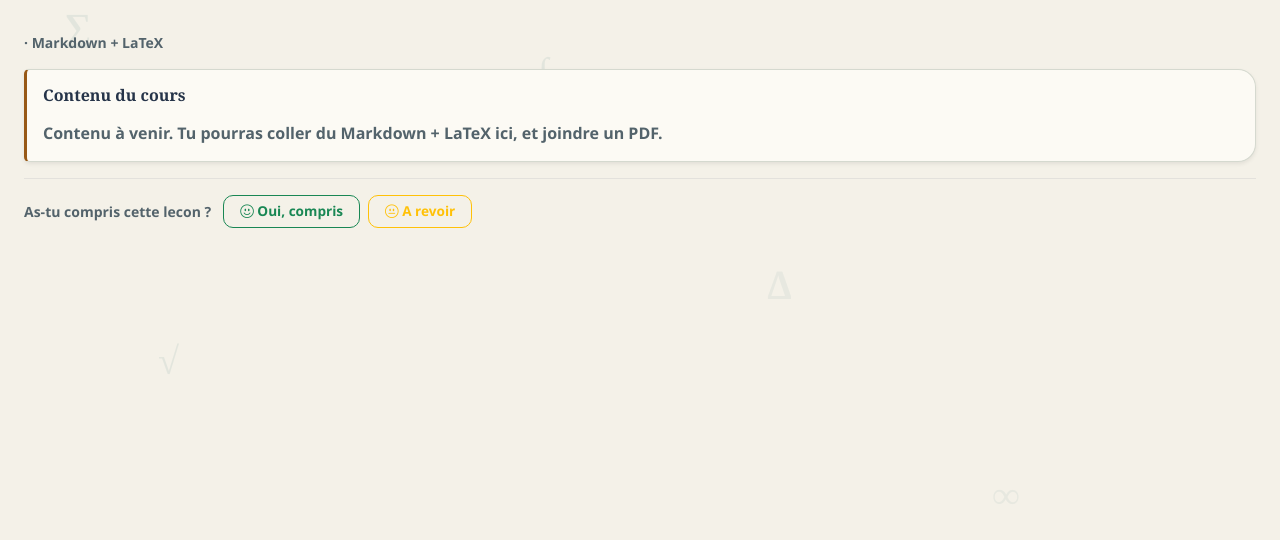
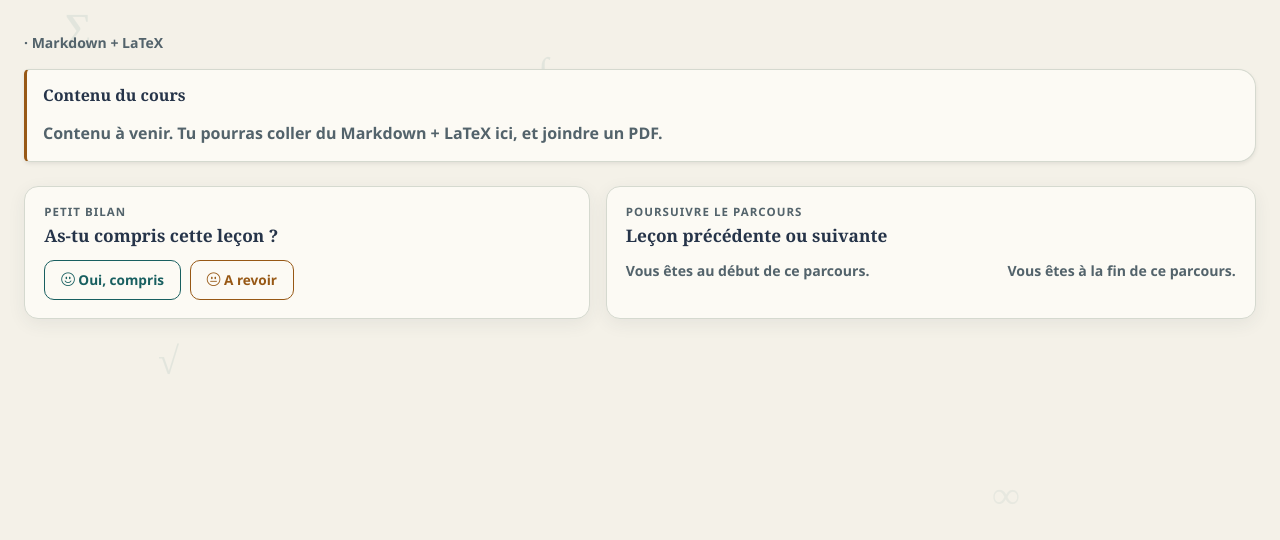
Before and after one commit to elhadiabdelmounaim/EduBac_C, a Django app: template EduBac/templates/education/lesson_detail.html in a window 1280 px wide. Shown: the part 112-652 px from the top of the page. Run offline with Django 5.2, Linux system fonts and the light colour scheme; the template is opened without the code that fills it, so the values that code supplies are empty; some libraries are stand-ins or nearby versions.

Commit message:
Update browser regression docs and enhance lesson detail templates and testing
Replit-Commit-Author: Agent

```diff
--- a/EduBac/templates/education/lesson_detail.html
+++ b/EduBac/templates/education/lesson_detail.html
@@ -212,6 +212,137 @@ html[data-theme="dark"] #lessonContent.lesson-md--boxed .course-box--note {
     }
     #lessonContent.lesson-md--boxed .course-box__body .katex-display { overflow: visible; }
 }
+
+/* A clear lesson ending: reflection first, then movement through the course. */
+.lesson-endcap {
+    display: grid;
+    grid-template-columns: minmax(0, 1fr) minmax(0, 1.15fr);
+    gap: 1rem;
+    margin: 1.5rem 0 1rem;
+}
+.lesson-endcap__panel {
+    min-width: 0;
+    padding: 1.1rem 1.2rem;
+    color: var(--nb-ink, #263449);
+    background: var(--nb-surface, #fcfaf4);
+    border: 1px solid var(--nb-line, #d5d9cf);
+    border-radius: 14px;
+    box-shadow: var(--nb-shadow, 0 5px 18px rgba(38, 52, 73, .07));
+}
+.lesson-endcap__eyebrow {
+    display: block;
+    margin-bottom: .35rem;
+    color: var(--nb-muted, #53636b);
+    font-size: .72rem;
+    letter-spacing: .09em;
+    line-height: 1.4;
+    text-transform: uppercase;
+}
+.lesson-endcap__title {
+    margin: 0 0 .8rem;
+    color: var(--nb-ink, #263449);
+    font-family: Georgia, "Times New Roman", serif;
+    font-size: 1.08rem;
+    font-weight: 700;
+}
+.understand-bar {
+    display: flex;
+    flex-wrap: wrap;
+    align-items: center;
+    gap: .55rem;
+    margin: 0;
+    padding: 0;
+    border: 0;
+}
+.understand-bar .btn-understand {
+    min-height: 2.55rem;
+    padding-inline: .85rem;
+    border-radius: 999px;
+    font-weight: 600;
+    font-size: .85rem;
+}
+.lesson-endcap .btn-understand[data-state="yes"] {
+    color: var(--nb-teal, #185f60);
+    border-color: var(--nb-teal, #185f60);
+    background: transparent;
+}
+.lesson-endcap .btn-understand[data-state="no"] {
+    color: var(--nb-ochre, #975815);
+    border-color: var(--nb-ochre, #975815);
+    background: transparent;
+}
+.understand-bar .btn-understand.active[data-state="yes"] {
+    color: var(--nb-surface, #fcfaf4);
+    background: var(--nb-teal, #185f60);
+    border-color: var(--nb-teal, #185f60);
+}
+.understand-bar .btn-understand.active[data-state="no"] {
+    color: var(--nb-surface, #fcfaf4);
+    background: var(--nb-ochre, #975815);
+    border-color: var(--nb-ochre, #975815);
+}
+.understand-bar .btn-understand:focus-visible,
+.lesson-nav__link:focus-visible {
+    outline: 3px solid var(--nb-teal, #185f60);
+    outline-offset: 3px;
+}
+.lesson-nav__links {
+    display: flex;
+    align-items: stretch;
+    justify-content: space-between;
+    gap: .7rem;
+}
+.lesson-nav__link {
+    display: flex;
+    align-items: center;
+    min-width: 0;
+    min-height: 2.8rem;
+    padding: .6rem .8rem;
+    color: var(--nb-teal, #185f60);
+    background: var(--nb-teal-soft, #e7eeea);
+    border: 1px solid var(--nb-line, #d5d9cf);
+    border-radius: 9px;
+    font-size: .88rem;
+    line-height: 1.4;
+    text-decoration: none;
+    transition: background-color .18s ease, border-color .18s ease;
+}
+.lesson-nav__link:hover {
+    color: var(--nb-ink, #263449);
+    background: var(--nb-paper, #f4f1e8);
+    border-color: var(--nb-teal, #185f60);
+}
+.lesson-nav__link--next {
+    margin-left: auto;
+    color: var(--nb-surface, #fcfaf4);
+    background: var(--nb-teal, #185f60);
+    border-color: var(--nb-teal, #185f60);
+    text-align: right;
+}
+.lesson-nav__link--next:hover {
+    color: var(--nb-surface, #fcfaf4);
+    background: var(--edubac-teal-light, #347d78);
+    border-color: var(--edubac-teal-light, #347d78);
+}
+.lesson-nav__edge {
+    align-self: center;
+    margin: 0;
+    color: var(--nb-muted, #53636b);
+    font-size: .88rem;
+    line-height: 1.5;
+}
+@media (max-width: 767.98px) {
+    .lesson-endcap { grid-template-columns: 1fr; gap: .75rem; }
+    .lesson-endcap__panel { padding: 1rem; }
+}
+@media (max-width: 420px) {
+    .understand-bar { align-items: stretch; }
+    .understand-bar .small { flex-basis: 100%; }
+    .understand-bar .btn-understand { flex: 1 1 auto; }
+    .lesson-nav__links { flex-direction: column; }
+    .lesson-nav__link--next { margin-left: 0; }
+    .lesson-nav__edge { padding: .3rem 0; }
+}
 </style>
 {% endblock %}
 {% block content %}
@@ -313,25 +444,40 @@ html[data-theme="dark"] #lessonContent.lesson-md--boxed .course-box--note {
 {% endif %}
 
 
-<div class="understand-bar">
-    <span class="small text-muted me-1 align-self-center">As-tu compris cette lecon ?</span>
-    <button type="button" class="btn btn-sm btn-outline-success btn-understand" data-state="yes">
-        <i class="bi bi-emoji-smile"></i> Oui, compris
+<div class="lesson-endcap" id="lessonEndcap">
+    <section class="lesson-endcap__panel" aria-labelledby="lessonReflectionTitle">
+        <span class="lesson-endcap__eyebrow">Petit bilan</span>
+        <h2 class="lesson-endcap__title" id="lessonReflectionTitle">As-tu compris cette leçon&nbsp;?</h2>
+        <div class="understand-bar" role="group" aria-label="Indiquer si la leçon est comprise">
+            <button type="button" class="btn btn-sm btn-outline-success btn-understand" data-state="yes" aria-pressed="false">
+                <i class="bi bi-emoji-smile" aria-hidden="true"></i> Oui, compris
             </button>
-    <button type="button" class="btn btn-sm btn-outline-warning btn-understand" data-state="no">
-        <i class="bi bi-emoji-neutral"></i> A revoir
+            <button type="button" class="btn btn-sm btn-outline-warning btn-understand" data-state="no" aria-pressed="false">
+                <i class="bi bi-emoji-neutral" aria-hidden="true"></i> A revoir
             </button>
         </div>
+    </section>
 
-<div class="d-flex flex-wrap gap-2 mb-3">
+    <nav class="lesson-endcap__panel lesson-nav" aria-label="Navigation entre les leçons">
+        <span class="lesson-endcap__eyebrow">Poursuivre le parcours</span>
+        <h2 class="lesson-endcap__title">Leçon précédente ou suivante</h2>
+        <div class="lesson-nav__links">
             {% if prev_lesson %}
-    <a href="{% url 'education:lesson_detail' prev_lesson.pk %}" class="btn btn-link btn-sm">← {{ prev_lesson.title|truncatechars:30 }}</a>
+            <a href="{% url 'education:lesson_detail' prev_lesson.pk %}" class="lesson-nav__link lesson-nav__link--previous">
+                ← {{ prev_lesson.title|truncatechars:30 }}
+            </a>
+            {% else %}
+            <p class="lesson-nav__edge">Vous êtes au début de ce parcours.</p>
             {% endif %}
             {% if next_lesson %}
-    <a href="{% url 'education:lesson_detail' next_lesson.pk %}" class="btn btn-edubac btn-sm">
-        Leçon suivante : {{ next_lesson.title|truncatechars:30 }} →
+            <a href="{% url 'education:lesson_detail' next_lesson.pk %}" class="lesson-nav__link lesson-nav__link--next">
+                Leçon suivante&nbsp;: {{ next_lesson.title|truncatechars:30 }} →
             </a>
+            {% else %}
+            <p class="lesson-nav__edge">Vous êtes à la fin de ce parcours.</p>
             {% endif %}
+        </div>
+    </nav>
 </div>
 {% endblock %}
 {% block extra_js %}
@@ -349,13 +495,20 @@ html[data-theme="dark"] #lessonContent.lesson-md--boxed .course-box--note {
   }
   document.querySelectorAll('.btn-understand').forEach(function(b){
     b.addEventListener('click', function(){
-      document.querySelectorAll('.btn-understand').forEach(function(x){ x.classList.remove('active'); });
+      document.querySelectorAll('.btn-understand').forEach(function(x){
+        x.classList.remove('active');
+        x.setAttribute('aria-pressed', 'false');
+      });
       b.classList.add('active');
+      b.setAttribute('aria-pressed', 'true');
       try { localStorage.setItem('edubac-lesson-{{ lesson.pk }}', b.getAttribute('data-state')); } catch(e){}
     });
     try {
       var saved = localStorage.getItem('edubac-lesson-{{ lesson.pk }}');
-      if(saved && b.getAttribute('data-state')===saved) b.classList.add('active');
+      if(saved && b.getAttribute('data-state')===saved) {
+        b.classList.add('active');
+        b.setAttribute('aria-pressed', 'true');
+      }
     } catch(e){}
   });
 })();
```
Also changed, not shown: EduBac/education/test_media_folders.py (+24 -0 lines), .agents/memory/browser-regression.md. Lines whose indentation alone changed are shown as unchanged.
